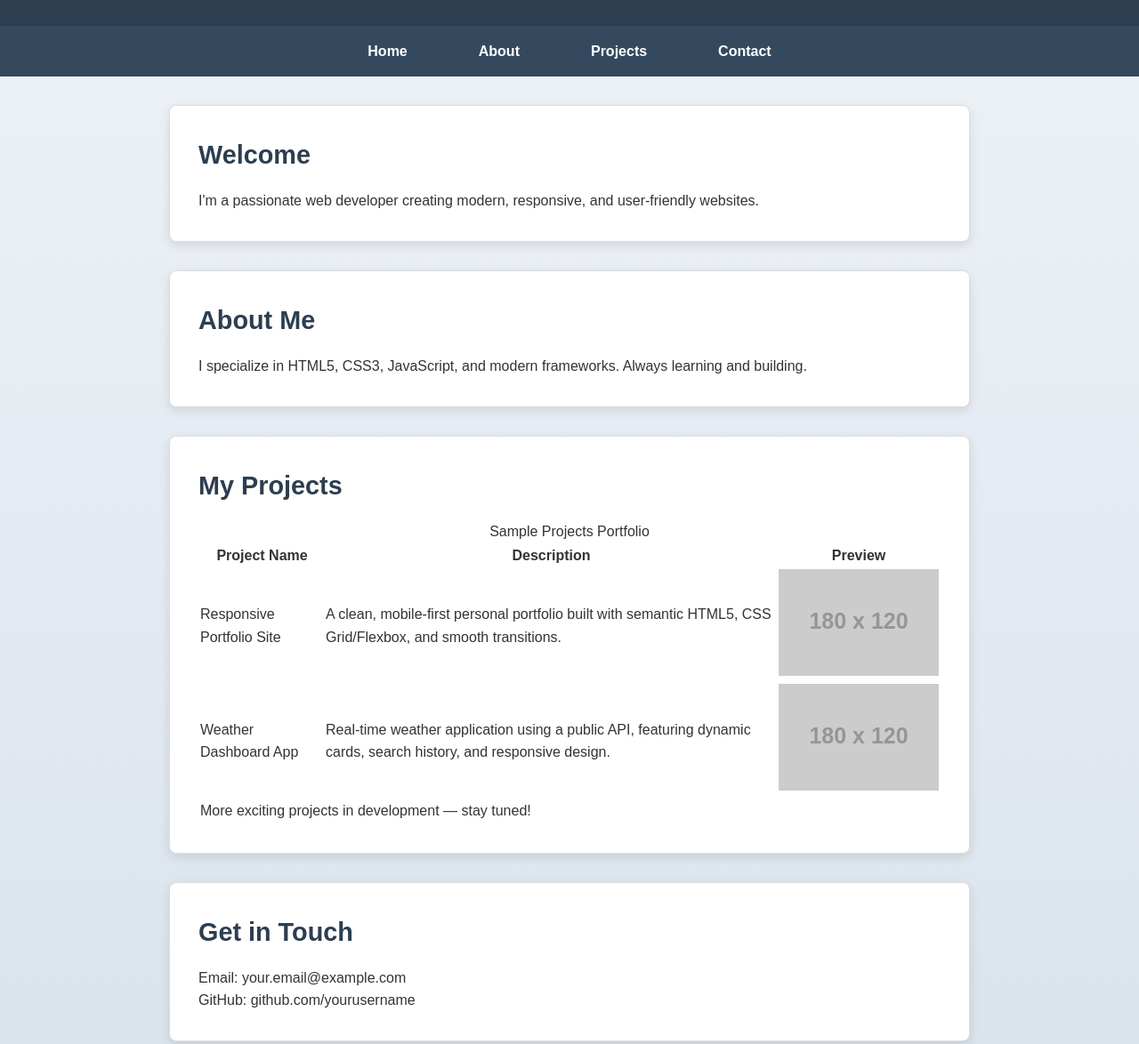
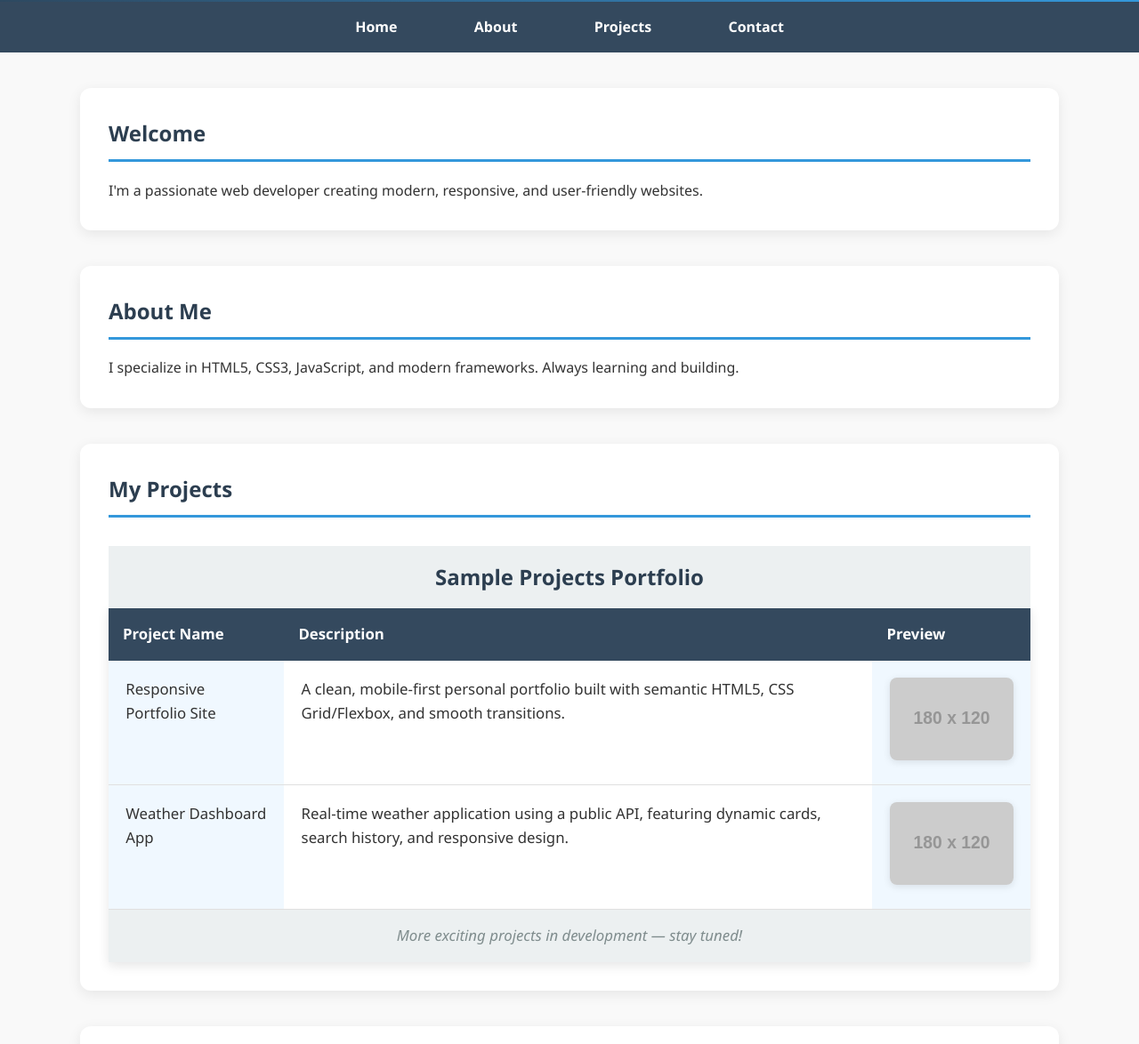
Before and after one commit to davmar3334/davidmartinez.github.io, a plain HTML site: page index.html in a window 1280 px wide. Shown: the part 171-1345 px from the top of the page at 89% size. Drawn offline with Linux system fonts and the light colour scheme; placeholder pictures from the web are drawn by us.

Commit message:
Refactor styles.css for improved design and features
Updated styles for various elements including header, navigation, and main sections. Incorporated advanced HTML5 and CSS3 features for improved aesthetics and responsiveness.

```diff
--- a/styles.css
+++ b/styles.css
@@ -2,94 +2,149 @@
     styles.css
     Author: David Martinez
     Date:   01/09/2026
-    Purpose: Styling for the project homepage to create a clean, professional look
+    Purpose: Incorperating advanced HTML5 and CSS3 features.
 */
 
-/* Reset default margins and padding for consistent layout */
-* {
+/* ==============================================
+  General Reset & Base Styles============================================== */* {
    margin: 0;
    padding: 0;
    box-sizing: border-box;
 }
 
-/* Background and Font */
 body {
-    background: linear-gradient(to bottom, #f0f4f8, #d9e2ec); /* Soft light gradient */
-    font-family: Arial, Helvetica, sans-serif; /* Web-safe font stack */
+   font-family: 'Segoe UI', Tahoma, Geneva, Verdana, sans-serif;
+   line-height: 1.6;
    color: #333;
-    line-height: 1.6;
+   background-color: #f9f9f9;
 }
 
-/* Header */
+/* ==============================================
+  Header & Navigation
+============================================== */
 header {
-    background-color: #2c3e50; /* Dark blue-gray */
+   background: linear-gradient(135deg, #2c3e50, #3498db);
    color: white;
    text-align: center;
-    padding: 2rem 1rem;
-    font-size: 2.5rem;
-    font-weight: bold;
-    box-shadow: 0 4px 8px rgba(0, 0, 0, 0.1);
+   padding: 3rem 1rem;
 }
 
-header h1 {
-    font-size: 2.8rem;
-}
-
-/* Navigation Menu */
 nav ul {
-    list-style: none; /* Remove bullet points */
-    display: flex; /* Horizontal layout */
+   list-style: none;
+   display: flex;
    justify-content: center;
-    background-color: #34495e;
+   background: #34495e;
    padding: 1rem 0;
-    flex-wrap: wrap; /* Responsive on small screens */
 }
 
 nav ul li {
    margin: 0 1.5rem;
 }
 
-nav ul li a {
+nav a {
    color: white;
    text-decoration: none;
    font-weight: bold;
-    padding: 0.5rem 1rem;
-    transition: background-color 0.3s ease, color 0.3s ease;
+   padding: 0.6rem 1.2rem;
+   border-radius: 6px;
+   transition: background-color 0.4s ease, color 0.4s ease;   /* Task: nav hover transition */
 }
 
-nav ul li a:hover {
-    background-color: #1abc9c; /* Teal hover */
+nav a:hover {
+   background-color: #1abc9c;
    color: white;
-    border-radius: 5px;
 }
 
-/* Main Sections */
+/* ==============================================
+  Main Content Sections – Zoom on Hover
+============================================== */
 main section {
-    background-color: white;
-    margin: 2rem auto;
-    max-width: 900px;
+   max-width: 1100px;
+   margin: 2.5rem auto;
    padding: 2rem;
-    border-radius: 8px;
-    box-shadow: 0 4px 12px rgba(0, 0, 0, 0.1);
-    border: 1px solid #ddd;
+   background: white;
+   border-radius: 12px;
+   box-shadow: 0 4px 15px rgba(0,0,0,0.08);
+   transition: transform 0.4s ease, box-shadow 0.4s ease;   /* Task: section hover zoom */
 }
 
-main section h2 {
-    color: #2c3e50;
-    margin-bottom: 1rem;
-    font-size: 1.8rem;
+main section:hover {
+   transform: scale(1.02);
+   box-shadow: 0 12px 30px rgba(0,0,0,0.15);
 }
 
-/* Footer */
+h2 {
+   color: #2c3e50;
+   margin-bottom: 1.2rem;
+   border-bottom: 3px solid #3498db;
+   padding-bottom: 0.6rem;
+}
+
+/* ==============================================
+  Projects Table Styling
+============================================== */
+#projects table {
+   width: 100%;
+   border-collapse: collapse;
+   margin-top: 2rem;
+   font-size: 1.05rem;
+   background: white;
+   box-shadow: 0 4px 12px rgba(0,0,0,0.1);
+}
+
+#projects caption {
+   font-size: 1.5rem;
+   font-weight: bold;
+   padding: 1rem;
+   background: #ecf0f1;
+   color: #2c3e50;
+}
+
+#projects thead th {
+   background-color: #34495e;
+   color: white;
+   padding: 1rem;
+   text-align: left;
+}
+
+#projects tbody td {
+   padding: 1.2rem;
+   border-bottom: 1px solid #e0e0e0;
+   vertical-align: top;
+}
+
+#projects tbody tr:hover {
+   background-color: #f8f9fa;
+}
+
+#projects tfoot td {
+   text-align: center;
+   padding: 1rem;
+   font-style: italic;
+   background: #ecf0f1;
+   color: #7f8c8d;
+}
+
+/* Colored columns via colgroup */
+.col-name,
+.col-preview {
+   background-color: #f0f8ff;   /* Light blue for first & third columns */
+}
+
+/* Images in table */
+#projects img {
+   max-width: 100%;
+   border-radius: 8px;
+   box-shadow: 0 2px 8px rgba(0,0,0,0.1);
+}
+
+/* ==============================================
+  Footer
+============================================== */
 footer {
-    background-color: #2c3e50;
-    color: #ecf0f1;
    text-align: center;
    padding: 1.5rem;
-    font-size: 0.9rem;
-    margin-top: 2rem;
+   background: #2c3e50;
+   color: white;
+   margin-top: 3rem;
 }
-
-footer p {
-    margin: 0;
-}
```
Lines whose indentation alone changed are shown as unchanged.
